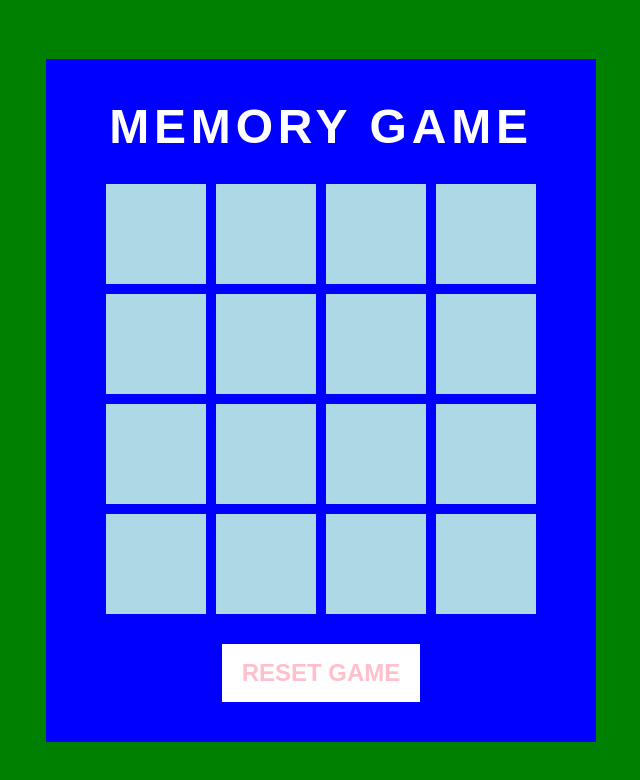
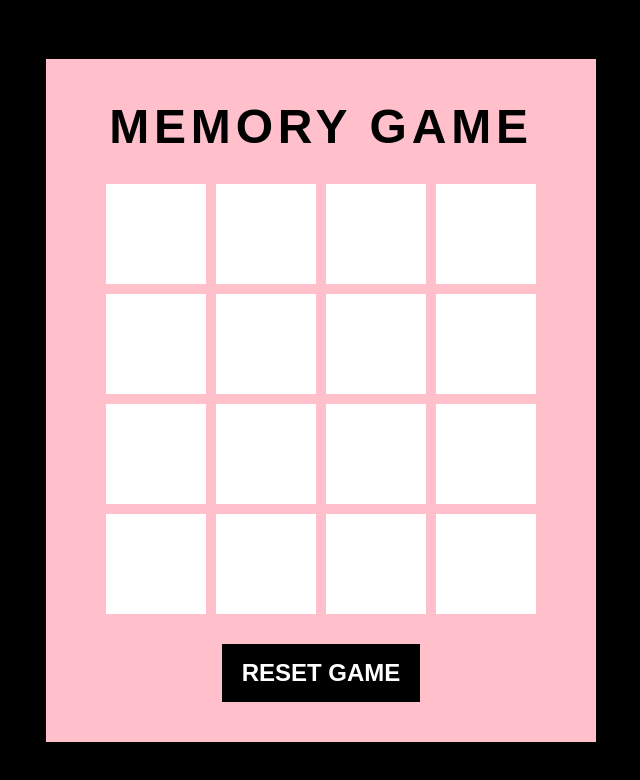
Before and after one commit to sadiyameem/memory-game, a plain HTML site: page index.html in a window 1280 px wide. Shown: the whole page, without its empty margins (319-959 px from the left). Drawn offline with Linux system fonts and the light colour scheme.

Commit message:
changed the colors in the css

```diff
--- a/style.css
+++ b/style.css
@@ -9,7 +9,7 @@ body {
     display: flex;
     justify-content: center;
     align-items: center;
-    background-color: green;
+    background-color: black;
     height: 100vh;
 }
 
@@ -18,21 +18,21 @@ body {
     flex-direction: column;
     align-items: center;
     gap: 30px;
-    background-color: blue;
+    background-color: pink;
     padding: 40px 60px;
 }
 
 h2 {
     font-size: 3em;
-    color: white;
+    color: black;
     text-transform: uppercase;
     letter-spacing: 0.1em;
 }
 
 .reset {
     padding: 15px 20px;
-    color: pink;
-    background-color: white;
+    color: white;
+    background-color: black;
     border: none;
     font-size: 1.5em;
     text-transform: uppercase;
@@ -57,7 +57,7 @@ h2 {
     width: 100px;
     height: 100px;
     position: relative;
-    background-color: lightblue;
+    background-color: black;
     display: flex;
     justify-content: center;
     align-items: center;
@@ -78,7 +78,7 @@ h2 {
     position: absolute;
     width: 100%;
     height: 100%;
-    background-color: lightblue;
+    background-color: white;
     backface-visibility: hidden;
 }
 
```
